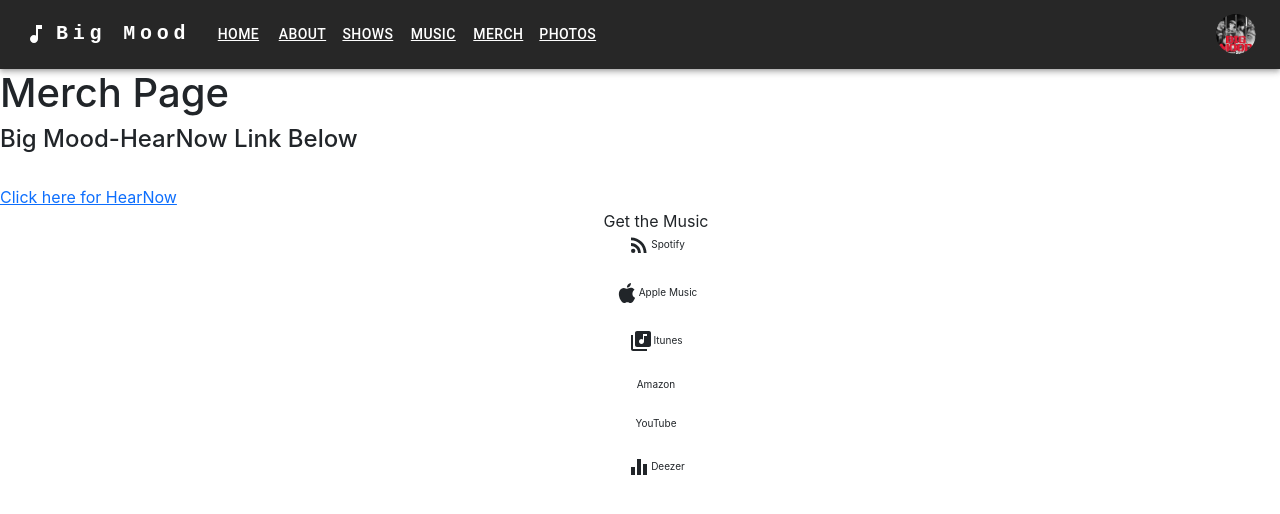
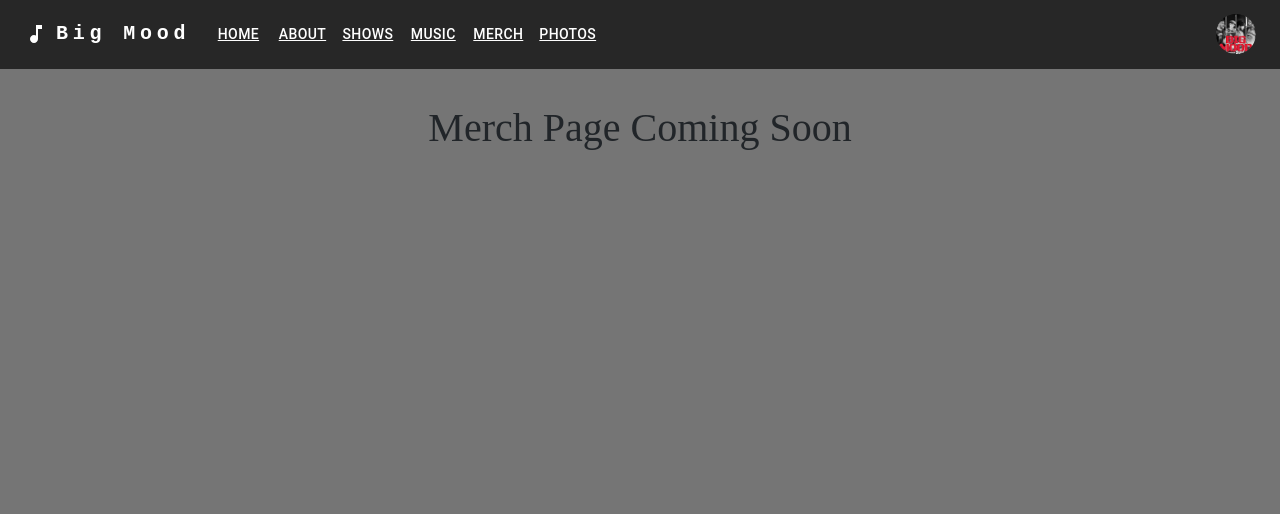
Before and after one commit to Lanny-MacMillan/leeman_bandpage_frontend, a React (Create React App) app: page /Merch in a window 1280 px wide. Shown: the top 514 px of the page. Built offline with nearby package versions, Linux system fonts and the light colour scheme.

Commit message:
fixed music page flex issues, added temp page for merch and photos, deleted route for adminCRUD from homepage so its only accessed via login form

```diff
--- a/src/App.css
+++ b/src/App.css
@@ -16,6 +16,15 @@
   flex-wrap: wrap;
   justify-content: space-evenly;
 }
+.videosContainer {
+  display: flex;
+  flex-direction: row;
+  flex-wrap: wrap;
+  justify-content: space-evenly;
+  margin-bottom: 20px;
+  margin-top: 30px;
+  text-align: center;
+}
 #smallMusicContainer {
   width: 500px;
   height: 300px;
@@ -27,6 +36,16 @@
   border-radius: 10px;
 }
 #title {
+  text-align: center;
+  font-family: Rock it;
+  margin-top: 35px;
+}
+#imagesH1 {
+  text-align: center;
+  font-family: Rock it;
+  margin-top: 35px;
+}
+#merchH1 {
   text-align: center;
   font-family: Rock it;
   margin-top: 35px;
@@ -58,6 +77,17 @@
   -moz-background-size: cover;
   -o-background-size: cover;
   background-size: cover;
+}
+#merchBackground {
+  min-height: 100vh;
+  height: auto;
+  width: 100%;
+  background: no-repeat center center fixed;
+  -webkit-background-size: cover;
+  -moz-background-size: cover;
+  -o-background-size: cover;
+  background-size: cover;
+  text-align: center;
 }
 #showsBackground {
   position: static;
--- a/src/App.js
+++ b/src/App.js
@@ -8,7 +8,6 @@ import Merch from './components/Merch'
 import Admin from './components/Admin'
 import Contact from './components/Contact'
 import Images from './components/Images'
-import AdminCrud from './components/AdminCrud'
 import ResponsiveAppBar from './components/NavBar.js';
 import { Route, Routes} from "react-router";
 import { ThemeProvider, createTheme } from '@mui/material/styles';
@@ -41,7 +40,6 @@ const App = () => {
         <Route path='Merch' element={<Merch />} />
         <Route path='Admin' element={<Admin />} />
         <Route path='Contact' element={<Contact />} />
-        <Route path='AdminCrud' element={<AdminCrud />} />
         <Route path='Photos' element={<Images />} />
       </Routes>
     </ThemeProvider>
--- a/src/components/Contact.js
+++ b/src/components/Contact.js
@@ -8,25 +8,29 @@ const Contact = (props) => {
 
     return (
         <>
-        <div id='aboutBackground'
-        style={{
-            background: '#757575'
-            }}>
-        Contact the Band
-        <Button
+<div id='merchBackground'
+    style={{
+        background: '#757575'
+    }}>
+    <div className="showContainer">
+    <h1 id='imagesH1'>Contact The Band</h1>
+    </div>
+    <br/>
+    <Button
                 variant="contained"
                 size="large"
                 color="primary"
-                target="_top"
+                target="_blank"
+                // target="_top"
                 rel="noopener noreferrer"
                 href={`mailto:bigmood@gmail.com`}
                 >
             <Typography variant="button" style={{ fontSize: '0.69rem' }}>
-                Send Documents
+                Click Here
             </Typography>
         </Button>
 
-        </div>
+</div>
         </>
     )
 }
--- a/src/components/Images.js
+++ b/src/components/Images.js
@@ -7,7 +7,14 @@ const Images = (props) => {
 
     return (
         <>
-        Images
+        <div id='merchBackground'
+            style={{
+                background: '#757575'
+                }}>
+            <div className="showContainer">
+                <h1 id='imagesH1'>Images Coming Soon</h1>
+            </div>
+        </div>
         </>
     )
 }
--- a/src/components/Merch.js
+++ b/src/components/Merch.js
@@ -1,30 +1,17 @@
-import RssFeedIcon from '@mui/icons-material/RssFeed';
-import AppleIcon from '@mui/icons-material/Apple';
-import LibraryMusicIcon from '@mui/icons-material/LibraryMusic';
-import EqualizerIcon from '@mui/icons-material/Equalizer';
+
 
 const Merch = () => {
 
     return (
         <>
-
-        <h1>Merch Page</h1>
-        <h4>Big Mood-HearNow Link Below</h4>
-        <br/>
-        <a href='https://bigmood.hearnow.com/late-nights'>Click here for HearNow</a>
-        <ul>Get the Music
-            <li><RssFeedIcon />Spotify</li>
-            <br/>
-            <li><AppleIcon />Apple Music</li>
-            <br/>
-            <li><LibraryMusicIcon />Itunes</li>
-            <br/>
-            <li>Amazon</li>
-            <br/>
-            <li>YouTube</li>
-            <br/>
-            <li><EqualizerIcon />Deezer</li>
-        </ul>
+        <div id='merchBackground'
+            style={{
+                background: '#757575'
+                }}>
+            <div className="showContainer">
+                <h1 id='merchH1'>Merch Page Coming Soon</h1>
+            </div>
+        </div>
         </>
     )
 }
--- a/src/components/Music.js
+++ b/src/components/Music.js
@@ -6,10 +6,10 @@ import Box from '@mui/material/Box';
 import Typography from '@mui/material/Typography';
 import Skeleton from '@mui/material/Skeleton';
 import Button from '@mui/material/Button';
-// import RssFeedIcon from '@mui/icons-material/RssFeed';
-// import AppleIcon from '@mui/icons-material/Apple';
-// import LibraryMusicIcon from '@mui/icons-material/LibraryMusic';
-// import EqualizerIcon from '@mui/icons-material/Equalizer';
+import RssFeedIcon from '@mui/icons-material/RssFeed';
+import AppleIcon from '@mui/icons-material/Apple';
+import LibraryMusicIcon from '@mui/icons-material/LibraryMusic';
+import EqualizerIcon from '@mui/icons-material/Equalizer';
 
 const axios = require("axios");
 
@@ -23,7 +23,29 @@ const Music = (props) => {
     const youTubeAPI = process.env.REACT_APP_YOUTUBE_API_KEY
     const youTubeLink = `https://youtube.googleapis.com/youtube/v3/search?part=snippet&channelId=${channel_ID}&key=${youTubeAPI}`
 
-
+    const musicLinks = () => {
+        return (
+            <>
+            <h1>Merch Page</h1>
+            <h4>Big Mood-HearNow Link Below</h4>
+            <br/>
+            <a href='https://bigmood.hearnow.com/late-nights'>Click here for HearNow</a>
+            <ul>Get the Music
+                <li><RssFeedIcon />Spotify</li>
+                <br/>
+                <li><AppleIcon />Apple Music</li>
+                <br/>
+                <li><LibraryMusicIcon />Itunes</li>
+                <br/>
+                <li>Amazon</li>
+                <br/>
+                <li>YouTube</li>
+                <br/>
+                <li><EqualizerIcon />Deezer</li>
+            </ul>
+            </>
+        )
+    }
     const getVideos = () => {
         axios
             .get(youTubeLink)
@@ -38,10 +60,11 @@ const Music = (props) => {
         <div className='musicContainer'>
             {videos.map((item) => {
             return(
-                <Grid
-                container wrap="no-wrap"
-                className='smallMusicContainer'
-                >
+                // <Grid
+                // container wrap="nowrap"
+                // className='smallMusicContainer'
+                // >
+                <div className='videosContainer'>
                     <Box  sx={{ width: 310, marginRight: 0.5, my: 5 }}>
                     {item ? (
                         <img
@@ -75,8 +98,8 @@ const Music = (props) => {
                         </Box>
                     )}
                     </Box>
-
-                </Grid>
+                    </div>
+                // </Grid>
 
 
             )
@@ -105,7 +128,3 @@ const Music = (props) => {
 }
 
 export default Music
-
-
-// background-color: #757575;
-// background-image: ;
--- a/src/components/NavBar.js
+++ b/src/components/NavBar.js
@@ -130,7 +130,7 @@ const ResponsiveAppBar = () => {
                 </Button>
                 ))}
             </Box>
-
+        {/* ===========================SETTINGS BOX ========================== */}
             <Box sx={{ flexGrow: 0 }}>
                 <Tooltip title="Open Settings">
                 <IconButton onClick={handleOpenUserMenu} sx={{ p: 0 }}>
```
Lines whose indentation alone changed are shown as unchanged.
